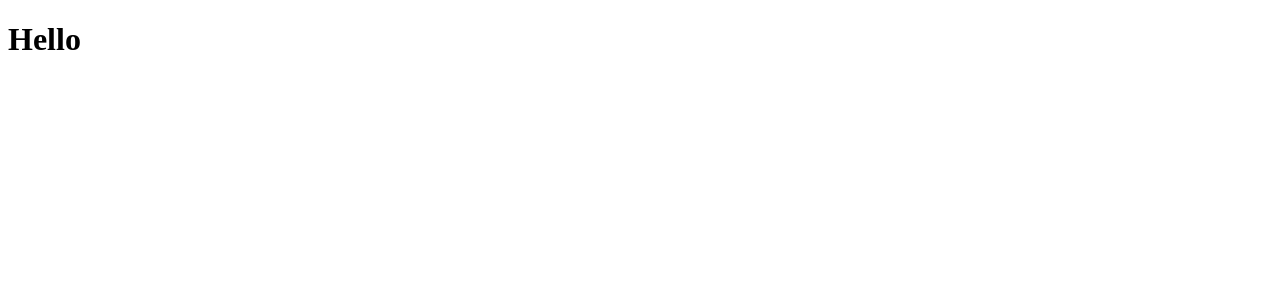
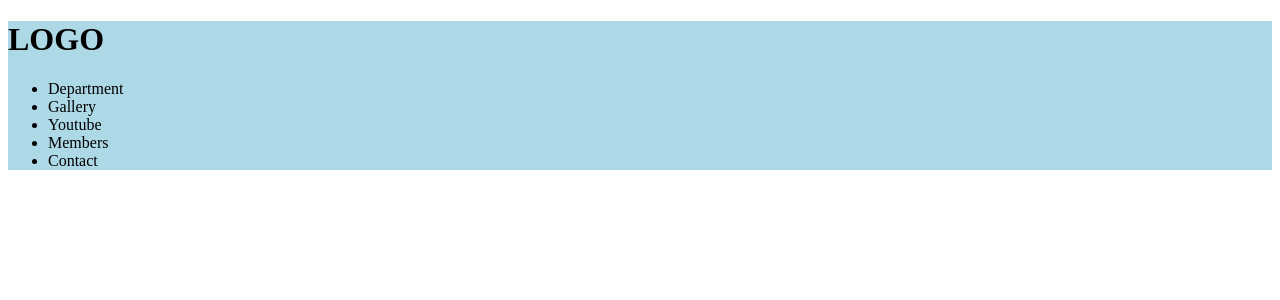
Before and after one commit to leeruma/react_portfolio, a React (Create React App) app: page / in a window 1280 px wide. Shown: the top 300 px of the page. Built offline with nearby package versions, Linux system fonts and the light colour scheme.

Commit message:
컴포넌트의 모듈 scss연결

```diff
--- a/package.json
+++ b/package.json
@@ -3,6 +3,7 @@
   "version": "0.1.0",
   "private": true,
   "dependencies": {
+    "clsx": "^2.0.0",
     "react": "^17.0.2",
     "react-dom": "^17.0.2",
     "react-router-dom": "^5.3.1",
--- a/src/App.js
+++ b/src/App.js
@@ -1,6 +1,10 @@
+import Header from './components/common/header/Header';
+
 function App() {
 	return (
-		<h1>Hello</h1>
+		<>
+			<Header />
+		</>
 	);
 }
 
--- a/src/components/common/footer/Footer.jsx
+++ b/src/components/common/footer/Footer.jsx
@@ -0,0 +1,3 @@
+export default function Footer() {
+	return <div></div>;
+}
--- a/src/components/common/header/Header.jsx
+++ b/src/components/common/header/Header.jsx
@@ -0,0 +1,20 @@
+import styles from './Header.module.scss';
+import clsx from 'clsx';
+// className에 문자가 변수가 치환되고 있기 때문에 여러개의 변수값을 클래스로 등록하기 편하고, 클래스연결을 삼항연산자로 조건처리도 가능
+console.log(styles);
+
+export default function Header() {
+	return (
+		<header className={clsx(styles.header)}>
+			<h1>LOGO</h1>
+
+			<ul>
+				<li>Department</li>
+				<li>Gallery</li>
+				<li>Youtube</li>
+				<li>Members</li>
+				<li>Contact</li>
+			</ul>
+		</header>
+	);
+}
--- a/src/components/common/header/Header.module.scss
+++ b/src/components/common/header/Header.module.scss
@@ -0,0 +1,4 @@
+.header {
+	width: 100%;
+	background: lightblue;
+}
```
Also changed, not shown: 1 other file (tests, documents, lock files or other folders).
